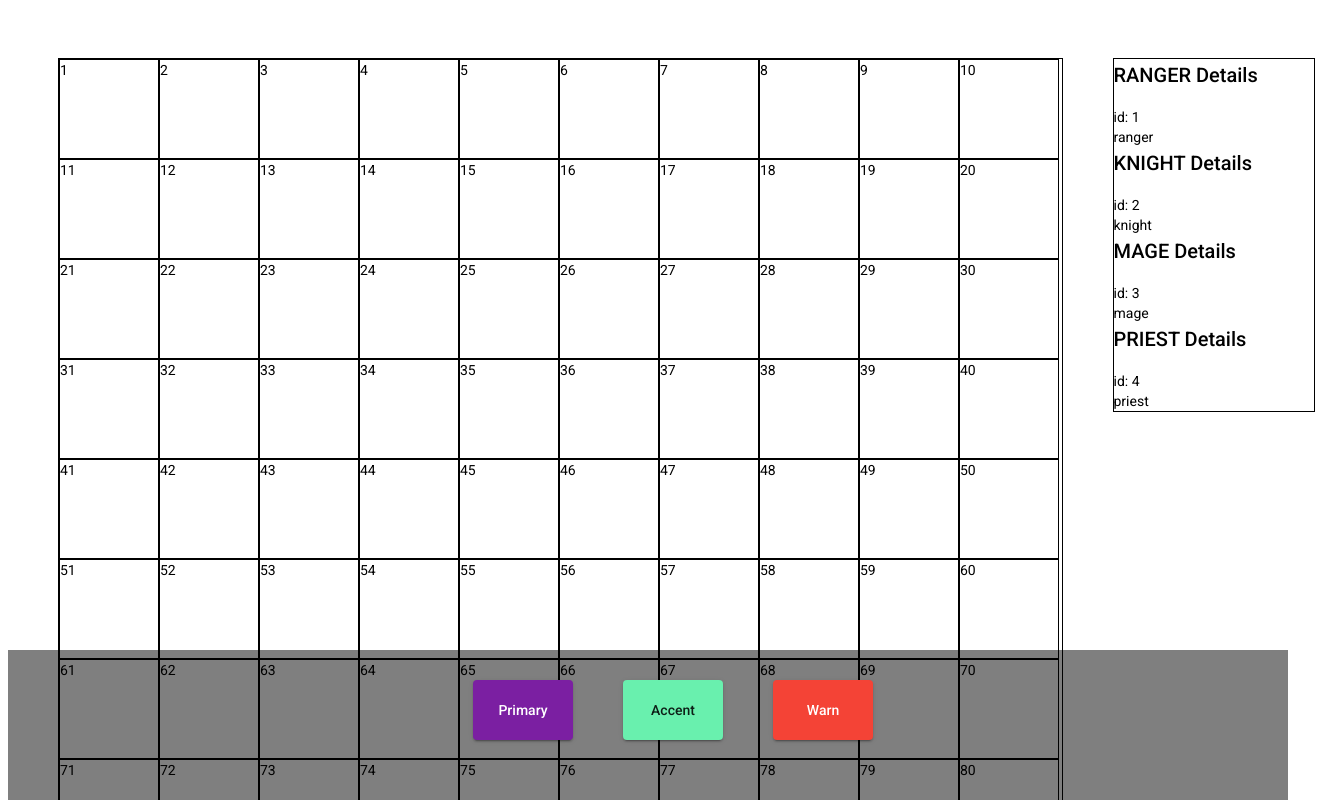
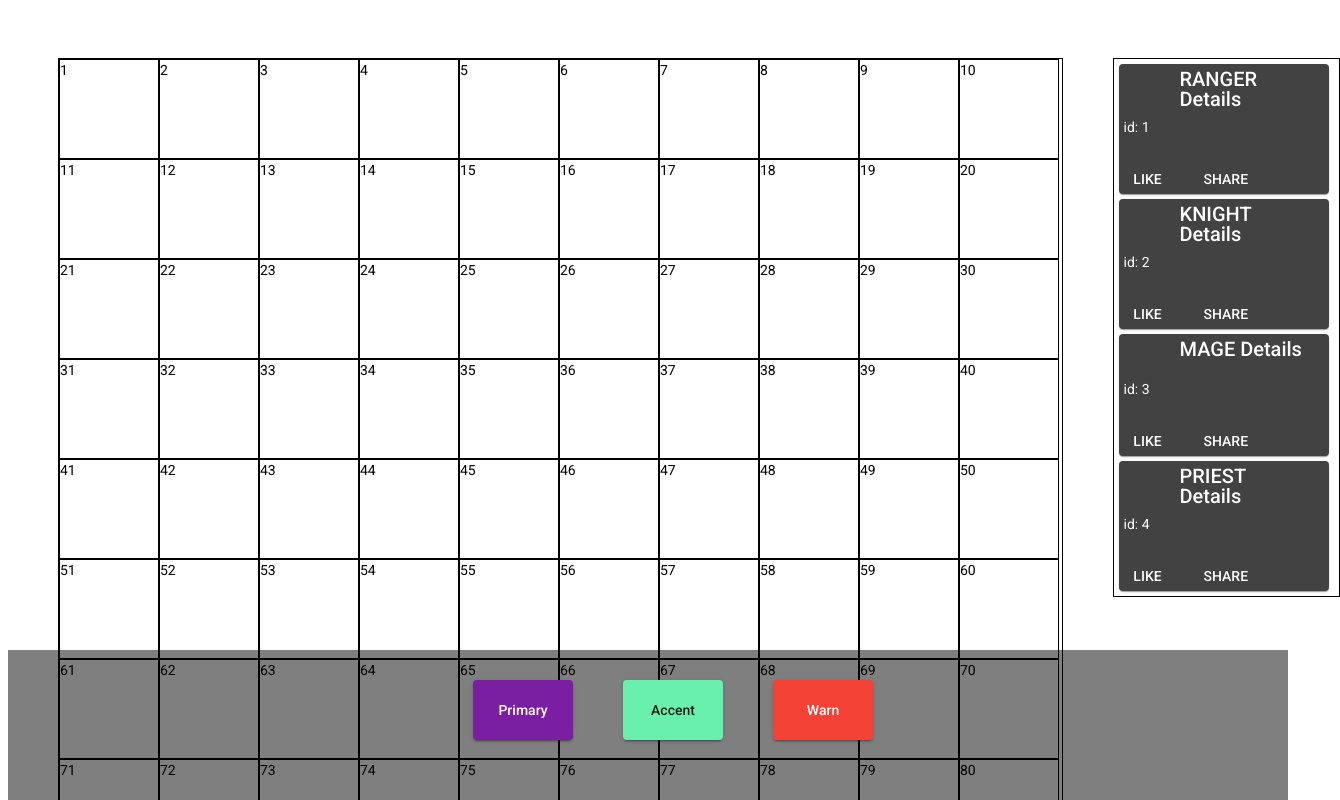
Before and after one commit to zipit145/boardgame, an Angular app: page / in a window 1280 px wide. Shown: the top 800 px of the page, 1340 px wide, since content can reach past the window. Built offline with nearby package versions, Linux system fonts and the light colour scheme.

Commit message:
added angular material card to character cards

```diff
--- a/src/app/character-dashboard/character-dashboard.component.css
+++ b/src/app/character-dashboard/character-dashboard.component.css
@@ -1,6 +1,6 @@
 .CharacterDashboard {
     border: 1px solid black;
-    width: 200px;
+    width: 225px;
     margin-left: 50px;
     margin-top: 50px;
 }
--- /dev/null
+++ b/src/app/charactercard/charactercard.component.css
@@ -0,0 +1,5 @@
+.characterCardContainer{
+    margin: 5px;
+    padding: 5px;
+    width: 200px;
+}
--- a/src/app/charactercard/charactercard.component.html
+++ b/src/app/charactercard/charactercard.component.html
@@ -1,7 +1,14 @@
-<div *ngIf="character">
-
-    <h2>{{character.name | uppercase}} Details</h2>
-    <div><span>id: </span>{{character.id}}</div>
-    <div>{{character.name}}</div>
-
-</div>
+<mat-card *ngIf="character" class="characterCardContainer">
+    <mat-card-header>
+    <div mat-card-avatar class="example-header-image"></div>
+    <mat-card-title>{{character.name | uppercase}} Details</mat-card-title>
+    <mat-card-subtitle></mat-card-subtitle>
+    </mat-card-header>
+    <mat-card-content>
+        <div><span>id: </span>{{character.id}}</div>
+    </mat-card-content>
+    <mat-card-actions>
+    <button mat-button>LIKE</button>
+    <button mat-button>SHARE</button>
+    </mat-card-actions>
+</mat-card>
--- a/src/app/charactercard/charactercard.component.ts
+++ b/src/app/charactercard/charactercard.component.ts
@@ -4,7 +4,7 @@ import { Character } from '../character';
 @Component({
   selector: 'app-charactercard',
   templateUrl: './charactercard.component.html',
-  styleUrls: ['./charactercard.component.sass']
+  styleUrls: ['./charactercard.component.css']
 })
 export class CharactercardComponent implements OnInit {
   @Input() character: Character;
--- a/src/app/controls/controls.component.ts
+++ b/src/app/controls/controls.component.ts
@@ -1,5 +1,5 @@
 import { Component, OnInit } from '@angular/core';
-import { AngularMaterialModule } from '../angular-material.module'
+// import { AngularMaterialModule } from '../angular-material.module';
 
 @Component({
   selector: 'app-controls',
```
Also changed, not shown: src/app/angular-material.module.ts (+5 -2 lines).
